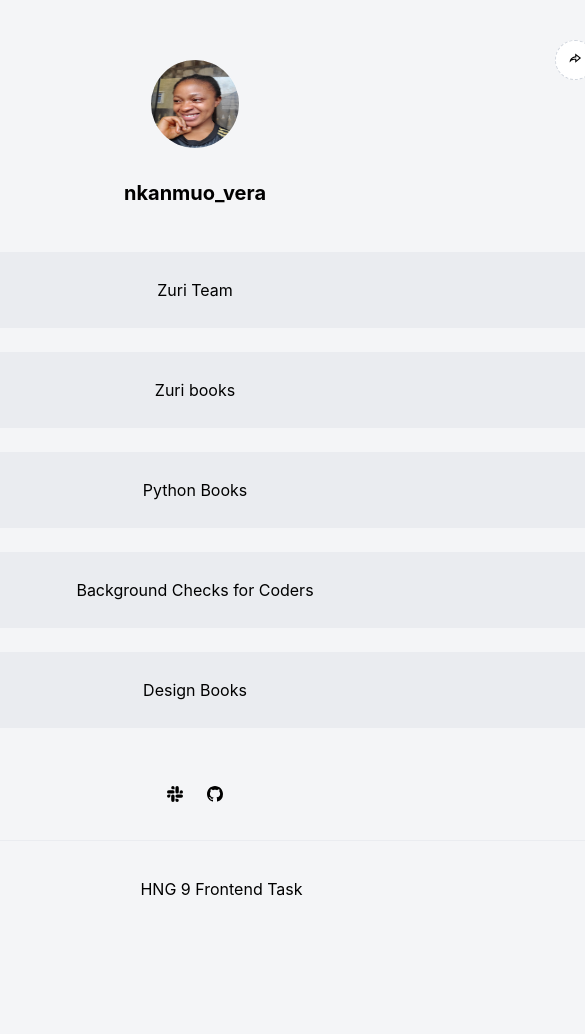
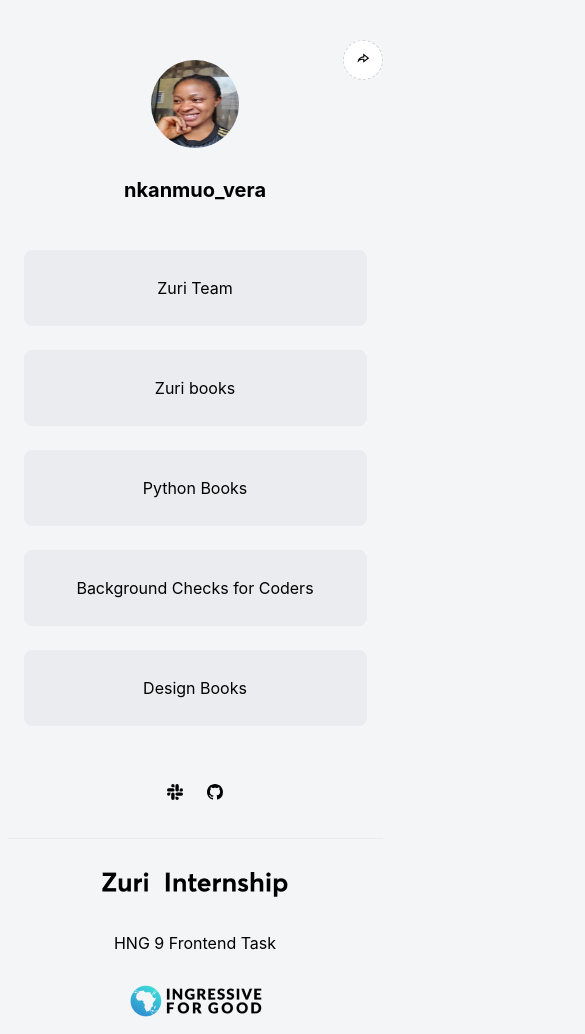
Before and after one commit to chiomavera/hng-link-tree, a React (Create React App) app: page / in a window 390 px wide. Shown: the top 1034 px of the page, 585 px wide, since content can reach past the window. Before the commit the page ends 907 px from the top, so only its background shows below. Built offline with nearby package versions, Linux system fonts and the light colour scheme.

Commit message:
responsiveness fixed

```diff
--- a/src/index.css
+++ b/src/index.css
@@ -26,7 +26,7 @@
   align-items: center;
   padding: 0px 32px;
   gap: 32px;
-  width: 1216px;
+  width: 375px;
   height: 774px;
   flex: none;
   order: 0;
@@ -36,19 +36,19 @@
   position: relative;
 }
 
-.content-section {
+/* .content_section {
   display: flex;
   flex-direction: column;
-  align-items: flex-start;
+  align-items: center;
   padding: 0px;
   gap: 56px;
-  width: 1152px;
+  width: 343px;
   height: 774px;
   flex: none;
   order: 0;
   align-self: stretch;
   flex-grow: 0;
-}
+} */
 
 .profile_section {
   display: flex;
@@ -57,8 +57,8 @@
   padding: 0px;
   gap: 15px;
   isolation: isolate;
-  width: 1152px;
-  height: 142px;
+  width: 343px;
+  height: 140px;
   flex: none;
   order: 0;
   align-self: stretch;
@@ -87,8 +87,6 @@
 align-items: center;
 padding: 0px;
 gap: 8px;
-width: 1152px;
-height: 30px;
 flex: none;
 order: 1;
 align-self: stretch;
@@ -116,7 +114,7 @@
 position: absolute;
 width: 40px;
 height: 40px;
-right: 208px;
+right: 0px;
 top: -20px;
 background: #FFFFFF;
 border: 1px dashed #D0D5DD;
@@ -133,7 +131,7 @@
 align-items: center;
 padding: 0px;
 gap: 24px;
-width: 1152px;
+width: 343px;
 height: 500px;
 flex: none;
 order: 1;
@@ -149,7 +147,7 @@
   align-items: center;
   padding: 24px 32px;
   gap: 8px;
-  width: 1152px;
+  width: 343px;
   height: 76px;
   background: #EAECF0;
   border: 1px solid #EAECF0;
@@ -160,13 +158,13 @@
 }
 
 .socials{
-  display: flex;
+display: flex;
 flex-direction: row;
 justify-content: center;
 align-items: center;
 padding: 0px;
 gap: 24px;
-width: 1152px;
+width: 343px;
 height: 24px;
 flex: none;
 order: 0;
@@ -175,13 +173,12 @@
 
 footer{
   display: flex;
-  flex-direction: row;
-  justify-content: space-between;
+  flex-direction: column;
   align-items: center;
   padding: 32px 0px 0px;
   gap: 32px;
-  width: 1216px;
-  height: 64px;
+   width: 375px;
+  height: 196px;
   border-top: 1px solid #EAECF0;
   flex: none;
   order: 0;
@@ -203,6 +200,40 @@
 flex-grow: 1;
 }
 
+@media (min-width: 768px) {
+  main{
+    width: 1216px;
+  }
+
+  /* .content_section{
+    width: 1152px;
+  }
+
+  .profile_section{
+    width: 1152px;
+  } */
+  .share-btn{
+    right: 208px;
+  }
+  .links-sections{
+    width: 1152px;
+  }
+
+  .links{
+    width: 1152px;
+
+  }
+  .socials{
+    width: 1152px;
+  }
+
+  footer{
+    width: 1216px;
+    flex-direction: row;
+    justify-content: space-between;
+    height: 64px;
+  }
+}
 /* code {
   font-family: source-code-pro, Menlo, Monaco, Consolas, "Courier New",
     monospace;
```
